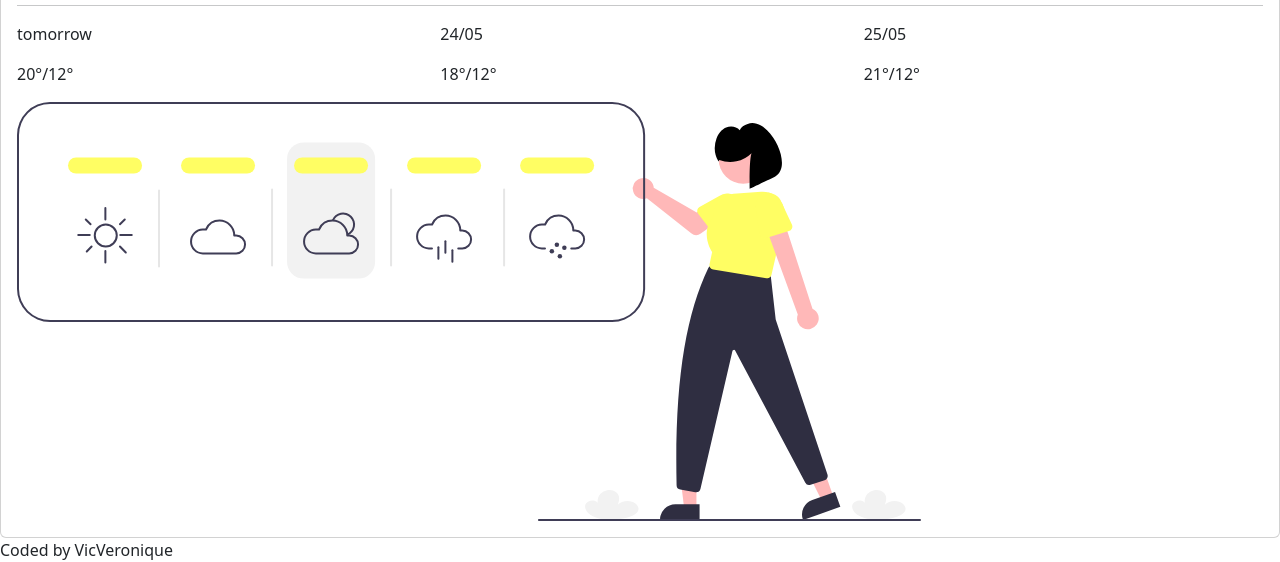
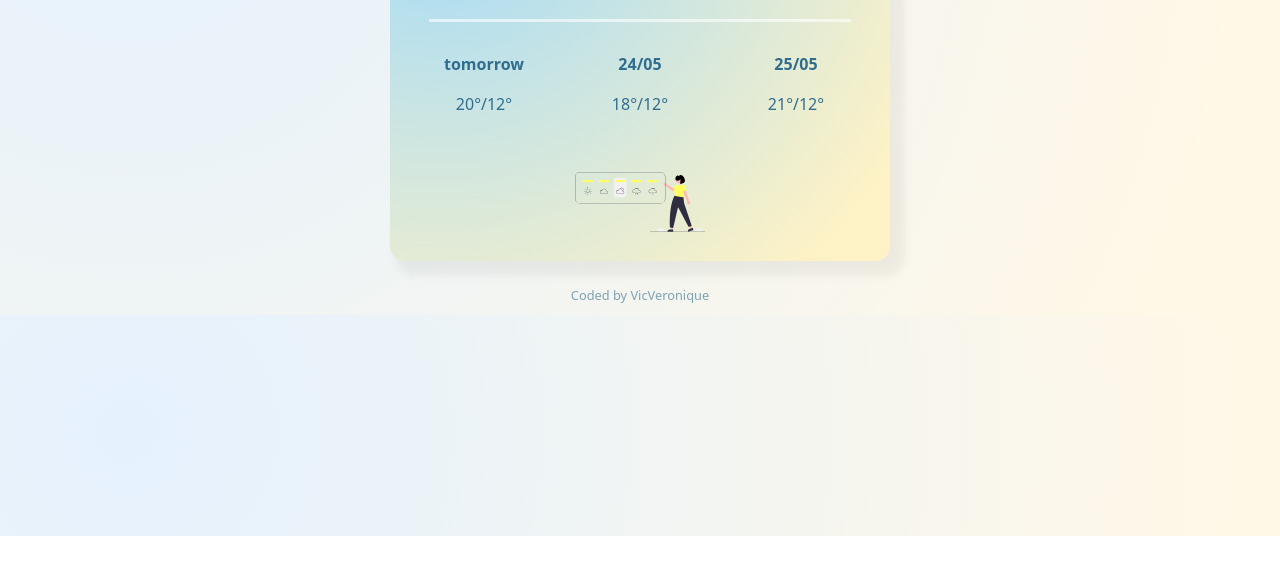
Before and after one commit to VicVeronique/my-first-awesome-project, a website built with Parcel: page index.html in a window 1280 px wide. Shown: the part 264-826 px from the top of the page. After the commit the page ends 800 px from the top, so only its background shows below. Built offline with nearby package versions, Linux system fonts and the light colour scheme; a web font is replaced by a local one.

Commit message:
css link

```diff
--- a/index.html
+++ b/index.html
@@ -20,7 +20,7 @@
       src="https://kit.fontawesome.com/26ca276c9e.js"
       crossorigin="anonymous"
     ></script>
-    <link href="src/styles.css" />
+    <link rel="stylesheet" href="src/styles.css" />
   </head>
 
   <body>
--- a/src/index.js
+++ b/src/index.js
@@ -57,7 +57,7 @@ let days = [
   "WEDNESDAY",
   "THURSDAY",
   "FRIDAY",
-  "SATURDAY"
+  "SATURDAY",
 ];
 let day = days[now.getDay()];
 thisDay.innerHTML = day;
@@ -87,7 +87,7 @@ let months = [
   "September",
   "October",
   "November",
-  "December"
+  "December",
 ];
 let month = months[now.getMonth()];
 let currentDay = now.getDate();
```
Also changed, not shown: package.json (line endings or trailing spaces).
